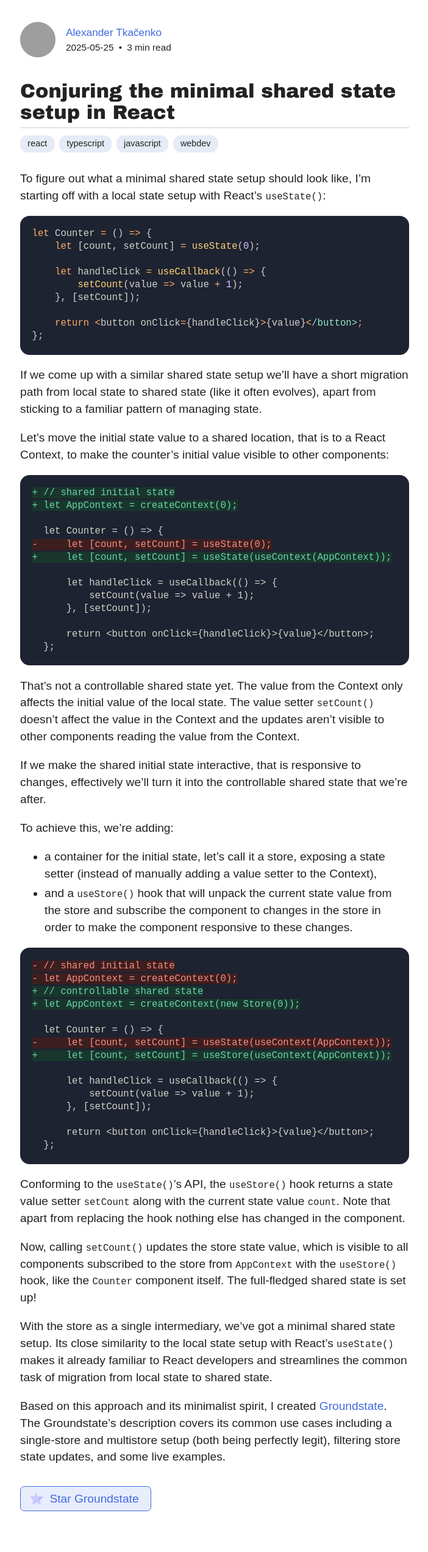
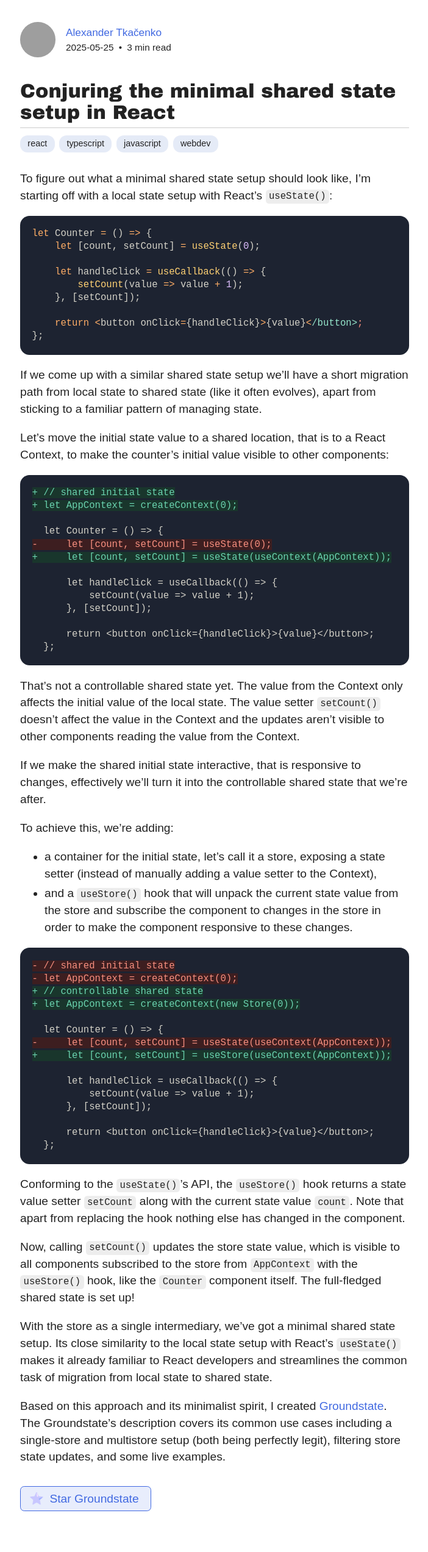
Before and after one commit to axtk/axtk.github.io, a Jekyll site: the page built from groundstate.md, in a window 1280 px wide. Shown: the whole page at 61% size, without its empty margins (288-990 px from the left). Built offline with Jekyll 4.4.1, drawn with Linux system fonts in a browser that asks for light colours; our own code applies the rules of GitHub Pages for plain Markdown files; grey boxes are pictures that could not be loaded.

Commit message:
add inline code styles

```diff
--- a/css/plain.css
+++ b/css/plain.css
@@ -157,6 +157,11 @@ blockquote {
 .highlight {
     border-radius: var(--block-border-radius);
 }
+code {
+    background: color(from currentColor srgb r g b / .08);
+    border-radius: .35em;
+    padding: .15em .35em;
+}
 pre,
 pre.highlight {
     line-height: 1.35;
@@ -165,6 +170,7 @@ pre.highlight {
 }
 pre > code {
     display: block;
+    background: transparent;
     padding: 1.25em;
 }
 header {
```
